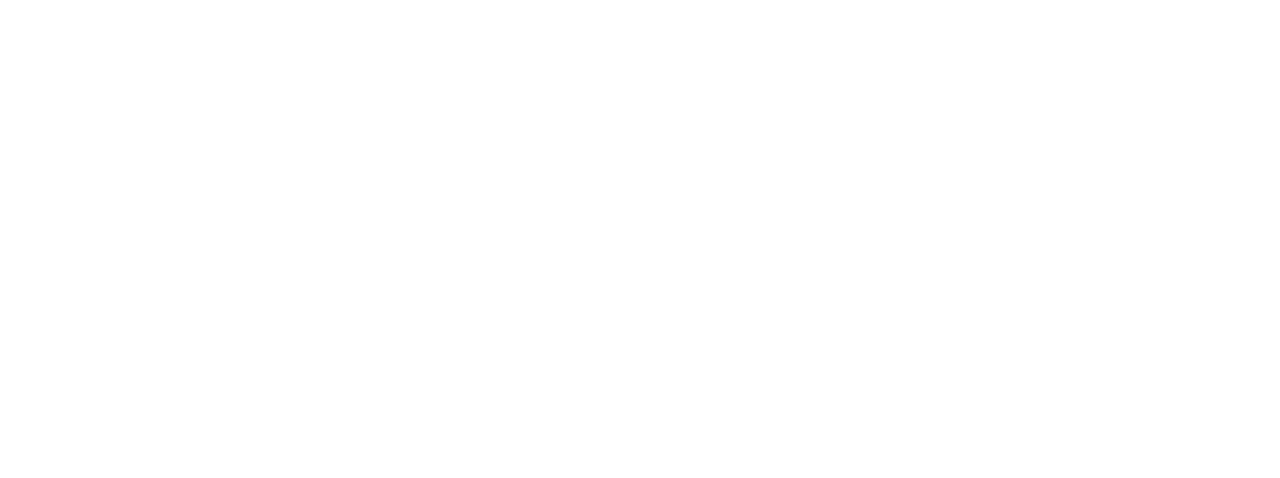
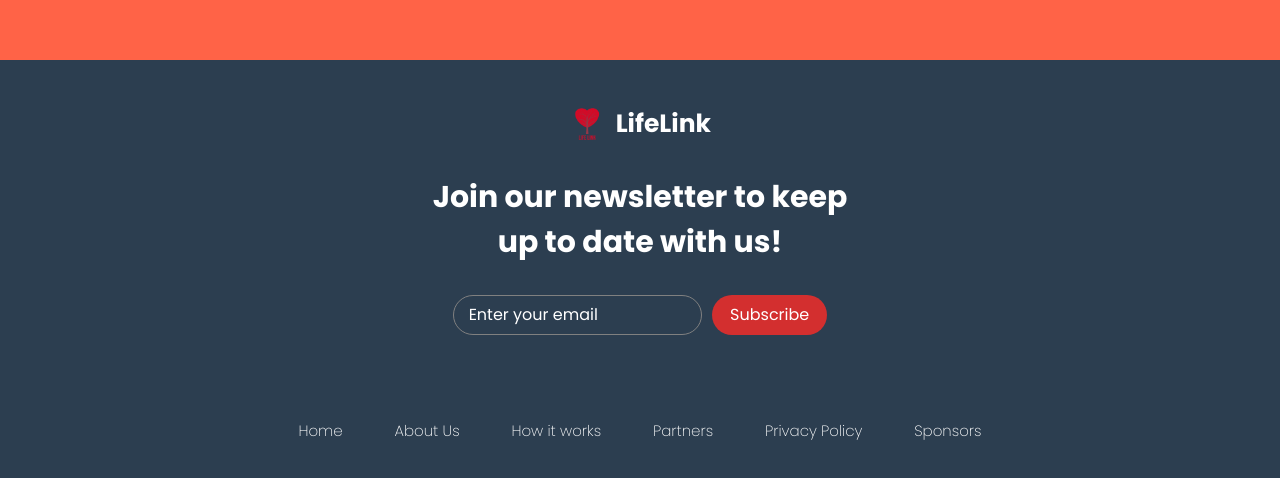
Before and after one commit to Dev-WilliamsEsther/Lifelink, a React (Vite) app: page / in a window 1280 px wide. Shown: the part 740-1218 px from the top of the page. Before the commit the page ends 800 px from the top, so only its background shows below. Built offline with nearby package versions, Linux system fonts and the light colour scheme.

Commit message:
headercommit

```diff
--- a/index.html
+++ b/index.html
@@ -1,8 +1,11 @@
 <!doctype html>
 <html lang="en">
   <head>
+    <link rel="preconnect" href="https://fonts.googleapis.com">
+    <link rel="preconnect" href="https://fonts.gstatic.com" crossorigin>
+    <link href="https://fonts.googleapis.com/css2?family=Poppins:ital,wght@0,100;0,200;0,300;0,400;0,500;0,600;0,700;0,800;0,900;1,100;1,200;1,300;1,400;1,500;1,600;1,700;1,800;1,900&display=swap" rel="stylesheet">
     <meta charset="UTF-8" />
-    <link rel="icon" type="image/svg+xml" href="" />
+    <link rel="icon" type="image/svg+xml" href="public/images/logo.png" />
     <meta name="viewport" content="width=device-width, initial-scale=1.0" />
     <title>Lifelink</title>
     <meta name="description" content="LifeLink is a revolutionary healthtech platform transforming the way blood donation works—connecting donors, hospitals, and patients in real-time to save lives efficiently and effortlessly." />  </head>
--- a/src/Esther/LandingPage.jsx
+++ b/src/Esther/LandingPage.jsx
@@ -1,8 +1,11 @@
 import React from 'react'
+import '../Esther/styles/landing.css'
 
 const LandingPage = () => {
   return (
-    <div>LandingPage</div>
+    <div className='landingmainwrapper'>
+      <div className='landingwrapper'></div>
+    </div>
   )
 }
 
--- /dev/null
+++ b/src/Esther/styles/landing.css
@@ -0,0 +1,10 @@
+.landingmainwrapper{
+    width: 100%;
+    height: max-content;
+    background-color: palegreen;
+}
+.landingwrapper{
+    width: 100%;
+    height: 100vh;
+    background-color: tomato;
+}
--- a/src/components/Footer.jsx
+++ /dev/null
@@ -1,9 +0,0 @@
-import React from 'react'
-
-const Footer = () => {
-  return (
-    <div>Footer</div>
-  )
-}
-
-export default Footer
--- a/src/components/Header.jsx
+++ /dev/null
@@ -1,9 +0,0 @@
-import React from 'react'
-
-const Header = () => {
-  return (
-    <div>Header</div>
-  )
-}
-
-export default Header
--- /dev/null
+++ b/src/components/footer/Footer.jsx
@@ -0,0 +1,37 @@
+import React from 'react'
+import '../../components/footer/footer.css'
+import { PiUserCircleDashedThin } from 'react-icons/pi'
+
+const Footer = () => {
+  return (
+    <div className='footerwrapper'>
+      <div className='footerlogo'>
+        <img src="/images/logo.png" alt=""  />
+        <h1>LifeLink</h1>
+      </div>
+      <div className='footernewsletter'>
+        <h1>Join our newsletter to keep <br /> up to date with us!</h1>
+        <div className='footerinput'>
+          <div className='footeremail'>
+            <PiUserCircleDashedThin  size={22}/>
+          <input type="text" placeholder='Enter your email'  />
+          </div>
+            <button>Subscribe</button>
+        </div>
+
+      </div>
+      <div className='footerfeatures'>
+        <ul className='featureslist'>
+          <li>Home</li>
+          <li>About Us</li>
+          <li>How it works</li>
+          <li>Partners</li>
+          <li>Privacy Policy</li>
+          <li>Sponsors</li>
+        </ul>
+      </div>
+    </div>
+  )
+}
+
+export default Footer
--- /dev/null
+++ b/src/components/footer/footer.css
@@ -0,0 +1,96 @@
+.footerwrapper{
+    width: 100%;
+    height: 460px;
+    background-color: #2C3E50;
+    display: flex;
+    justify-content: space-around;
+    align-items: center;
+    flex-direction: column;
+    padding: 30px;
+}
+.footerwrapper h1{
+    font-family: Poppins;
+    font-size: 25px;
+    font-weight: 700;
+}
+.footerlogo{
+    width: 20%;
+    height: 50px;
+    display: flex;
+    justify-content: center;
+    align-items: center;
+    gap: 10px;
+    color: white;
+
+}
+.footerlogo img{
+    width: 15%;
+}
+.footernewsletter{
+    width: 70%;
+    height: 200px;
+    display: flex;
+    justify-content: center;
+    align-items: center;
+    flex-direction: column;
+    gap: 10px;
+}
+.footernewsletter h1{
+    color: white;
+    font-size: 30px;
+    font-weight: 700;
+    text-align: center;
+}
+.footerinput{
+    width: 45%;
+    height: 40%;
+    display: flex;
+    justify-content: space-around;
+    align-items: center;
+}
+.footeremail{
+    width: 65%;
+    height: 40px;
+    border-radius: 20px;
+    display: flex;
+    padding: 10px;
+    align-items: center;
+    border: 1px solid grey;
+    font-family: Poppins;
+    gap: 5px;
+    color: white;
+}
+.footeremail input::placeholder{
+    color: white;
+}
+
+.footerinput button{
+    width: 30%;
+    height: 40px;
+    background-color: #D32F2F;
+    border-radius: 20px;
+    font-family: Poppins;
+    cursor: pointer;
+    color: white;
+}
+.footerinput button:hover{
+    background-color: rgb(232, 92, 92);
+}
+.footerfeatures{
+    width: 70%;
+    height: 100px;
+    display: flex;
+    justify-content: center;
+    align-items: center;
+}
+.featureslist{
+    width: 80%;
+    height: 60%;
+    display: flex;
+    justify-content: space-between;
+    align-items: center;
+    color: white;
+    font-family: Poppins;
+    font-size: 15px;
+    font-weight: 200;
+}
--- /dev/null
+++ b/src/components/header/Header.jsx
@@ -0,0 +1,32 @@
+import React, { useState } from 'react'
+
+
+const Header = () => {
+  const [activenav,setActivenav] = useState(0)
+
+  return (
+    <div className='w-full h-[90px] bg-white flex justify-around items-center gap-20 fixed'>
+      <div className='w-30 h-20  flex justify-center text-2xl'>
+        <img src="public/images/logo.png" alt="" />
+      </div>
+      <div className='w-[35%] h-20  flex items-center'>
+        <ul className=' w-full h-14 flex justify-around items-center '>
+          <li className={`font-Poppins w-[30%] h-[80%] flex items-center justify-center ${activenav === 1 ? "w-[30%] h-[80%] rounded-[10px] border-2 border-[#2C3E50] flex items-center justify-center" : ""}`} onClick={()=>setActivenav(1)}>Home</li>
+          <li className={`font-Poppins w-[30%] h-[80%] flex items-center justify-center ${activenav === 2 ? "w-[30%] h-[80%] rounded-[10px] border-2 border-[#2C3E50] flex items-center justify-center" : ""}`} onClick={()=>setActivenav(2)}>About Us</li>
+          <li className={`font-Poppins w-[30%] h-[80%] flex items-center justify-center ${activenav === 3 ? "w-[30%] h-[80%] rounded-[10px] border-2 border-[#2C3E50] flex items-center justify-center" : ""}`} onClick={()=>setActivenav(3)}>How it works</li>
+        </ul>
+      </div>
+      <div class=" w-[18%] h-[46%] flex justify-center items-center bg-[whitesmoke] rounded-[5px] rounded-tr-tl-br-bl-[5px]" style={{clipPath: "polygon(10% 0%, 100% 0%, 90% 100%, 0% 100%)"}}>
+        <button class=" w-[40%] h-[95%] text-sm font-medium text-gray-700">
+          Sign In
+        </button>
+
+        <button class=" w-[50%] h-[95%] text-sm font-medium text-white rounded-[5px] bg-[#D32F2F] relative" style={{clipPath: "polygon(10% 0%, 100% 0%, 90% 100%, 0% 100%)"}}>
+          Log In
+        </button>
+      </div>
+    </div>
+  )
+}
+
+export default Header
--- a/src/routes/HomeRoutes.jsx
+++ b/src/routes/HomeRoutes.jsx
@@ -1,7 +1,7 @@
 import React from 'react'
-import Header from '../components/Header'
+import Header from '../components/header/Header'
 import { Outlet } from 'react-router'
-import Footer from '../components/Footer'
+import Footer from '../components/footer/Footer'
 
 const HomeRoutes = () => {
   return (
```
Also changed, not shown: public/images/logo.png (added), public/images/mylogo.JPG (added), src/components/header/header.css (added).
